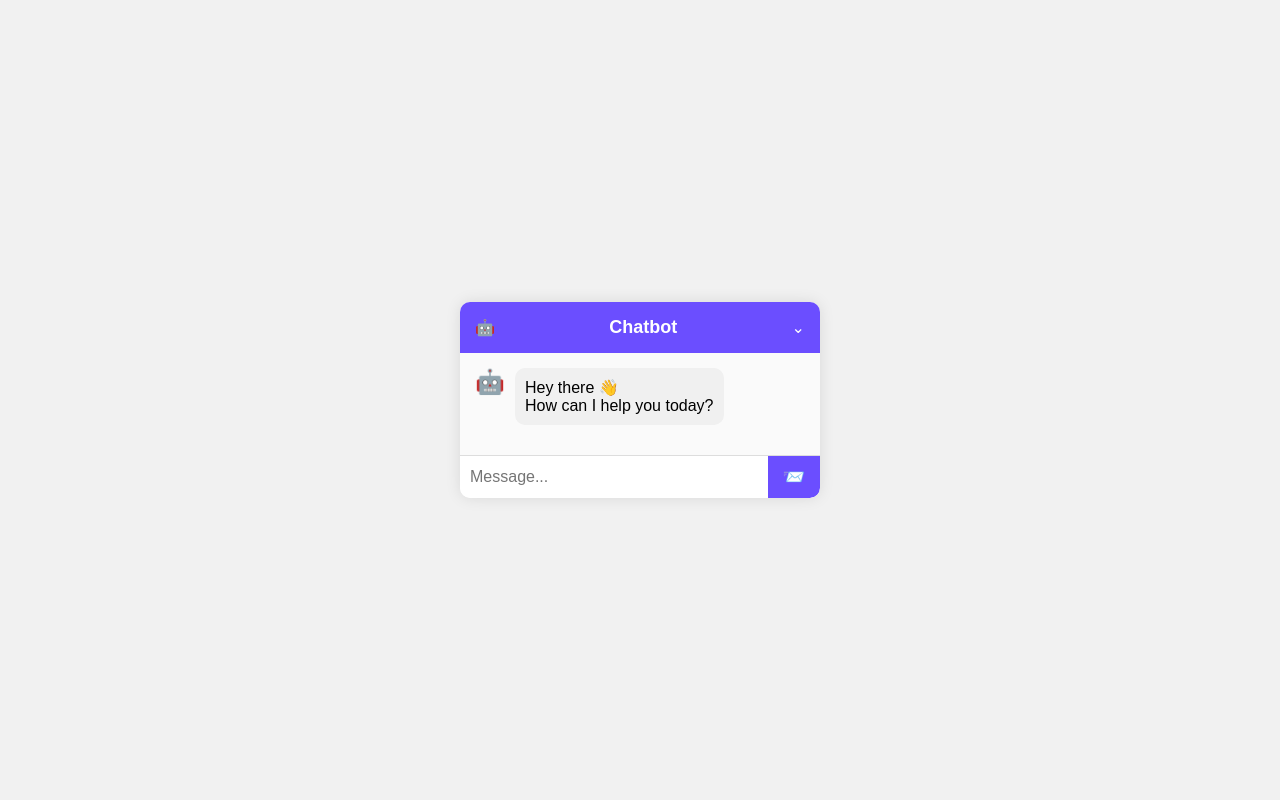
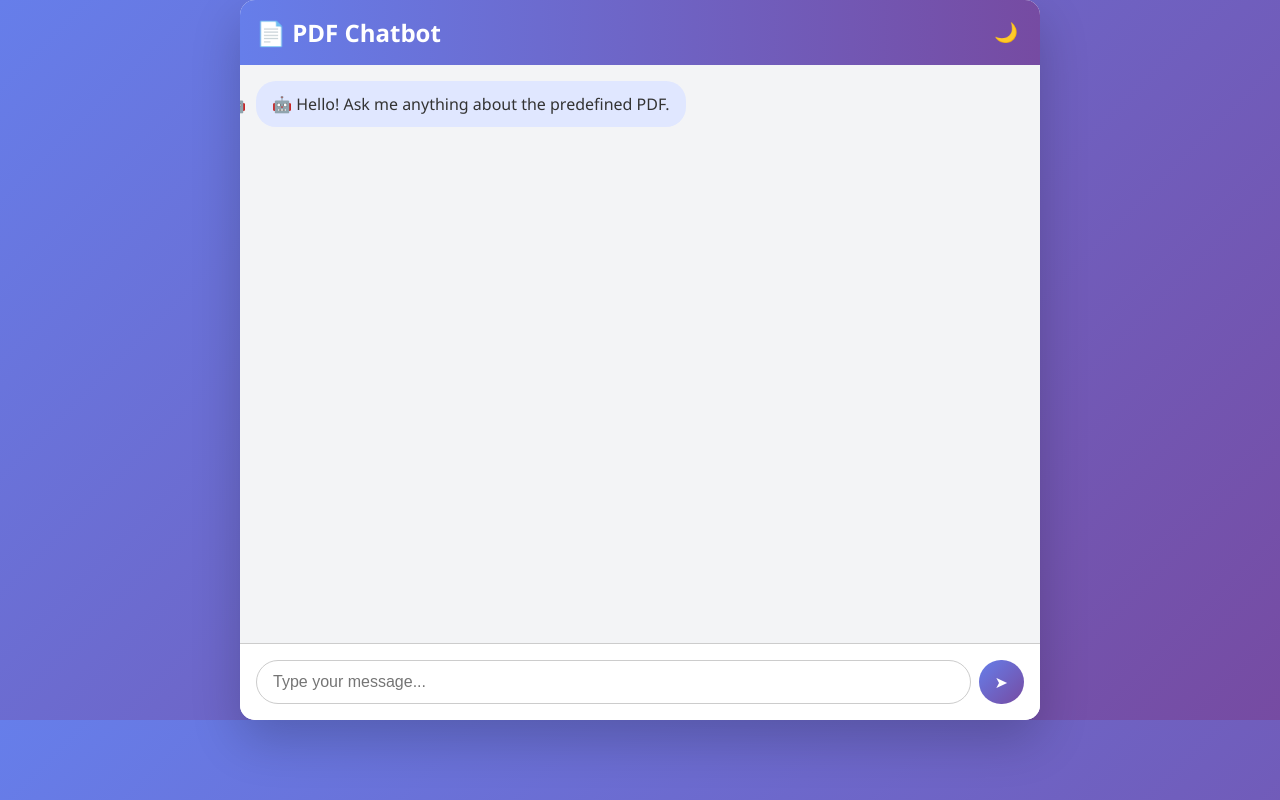
Before and after one commit to Harshraj0106/nouploadpdf_chatbot, a Flask app: page / in a window 1280 px wide. Run offline with Flask 3, Linux system fonts and the light colour scheme; parts of the project's set-up code (start-up, migrations or seed data) failed here and were passed over.

Commit message:
Initial commit

```diff
--- a/templates/index.html
+++ b/templates/index.html
@@ -1,30 +1,264 @@
 <!DOCTYPE html>
 <html lang="en">
 <head>
-  <meta charset="UTF-8" />
-  <meta name="viewport" content="width=device-width, initial-scale=1.0"/>
-  <title>Chatbot</title>
-  <link rel="stylesheet" href="style.css" />
+  <meta charset="UTF-8">
+  <meta name="viewport" content="width=device-width, initial-scale=1.0">
+  <title>PDF Chatbot</title>
+  <style>
+    :root {
+      --bg-light: #ffffff;
+      --bg-dark: #1e1e2f;
+      --text-light: #333;
+      --text-dark: #f3f3f3;
+      --bot-msg-light: #e0e7ff;
+      --bot-msg-dark: #2d2d44;
+      --user-msg-light: linear-gradient(135deg, #667eea, #764ba2);
+      --user-msg-dark: linear-gradient(135deg, #667eea, #764ba2);
+    }
+
+    body {
+      margin: 0;
+      font-family: 'Segoe UI', Tahoma, Geneva, Verdana, sans-serif;
+      background: linear-gradient(135deg, #667eea, #764ba2);
+      color: var(--text-light);
+      transition: background 0.3s, color 0.3s;
+    }
+
+    body.dark {
+      background: #12121c;
+      color: var(--text-dark);
+    }
+
+    .chat-wrapper {
+      max-width: 800px;
+      height: 90vh;
+      margin: auto;
+      background: var(--bg-light);
+      border-radius: 15px;
+      display: flex;
+      flex-direction: column;
+      box-shadow: 0 20px 50px rgba(0, 0, 0, 0.2);
+      overflow: hidden;
+      transition: background 0.3s;
+    }
+
+    body.dark .chat-wrapper {
+      background: var(--bg-dark);
+    }
+
+    .chat-header {
+      background: linear-gradient(to right, #667eea, #764ba2);
+      color: white;
+      padding: 1rem;
+      text-align: center;
+      font-size: 1.5rem;
+      font-weight: bold;
+      display: flex;
+      justify-content: space-between;
+      align-items: center;
+    }
+
+    .chat-header button {
+      background: transparent;
+      border: none;
+      color: white;
+      font-size: 1.2rem;
+      cursor: pointer;
+    }
+
+    .chat-body {
+      flex: 1;
+      padding: 1rem;
+      overflow-y: auto;
+      background: #f3f4f6;
+      transition: background 0.3s;
+    }
+
+    body.dark .chat-body {
+      background: #1a1a2b;
+    }
+
+    .message {
+      margin-bottom: 1rem;
+      display: flex;
+      flex-direction: column;
+    }
+
+    .message.user .message-content {
+      align-self: flex-end;
+      background: var(--user-msg-light);
+      color: white;
+    }
+
+    .message.bot .message-content {
+      align-self: flex-start;
+      background: var(--bot-msg-light);
+      color: var(--text-light);
+    }
+
+    body.dark .message.bot .message-content {
+      background: var(--bot-msg-dark);
+      color: var(--text-dark);
+    }
+
+    .message-content {
+      padding: 0.75rem 1rem;
+      border-radius: 20px;
+      max-width: 75%;
+      word-wrap: break-word;
+      position: relative;
+    }
+
+    .message.user .message-content::after {
+      content: '👤';
+      position: absolute;
+      right: -30px;
+      top: 50%;
+      transform: translateY(-50%);
+    }
+
+    .message.bot .message-content::before {
+      content: '🤖';
+      position: absolute;
+      left: -30px;
+      top: 50%;
+      transform: translateY(-50%);
+    }
+
+    .sources {
+      font-size: 0.8rem;
+      margin-top: 0.5rem;
+      color: #444;
+    }
+
+    body.dark .sources {
+      color: #bbb;
+    }
+
+    .chat-input {
+      display: flex;
+      padding: 1rem;
+      background: var(--bg-light);
+      border-top: 1px solid #ccc;
+      transition: background 0.3s;
+    }
+
+    body.dark .chat-input {
+      background: var(--bg-dark);
+      border-top: 1px solid #444;
+    }
+
+    .chat-input input {
+      flex: 1;
+      padding: 0.75rem 1rem;
+      border-radius: 25px;
+      border: 1px solid #ccc;
+      outline: none;
+      font-size: 1rem;
+      margin-right: 0.5rem;
+    }
+
+    body.dark .chat-input input {
+      background: #2a2a3c;
+      color: white;
+      border: 1px solid #555;
+    }
+
+    .chat-input button {
+      background: linear-gradient(135deg, #667eea, #764ba2);
+      color: #fff;
+      border: none;
+      padding: 0.75rem 1rem;
+      border-radius: 25px;
+      font-size: 1rem;
+      cursor: pointer;
+    }
+
+    .loading {
+      text-align: center;
+      padding: 0.5rem;
+    }
+  </style>
 </head>
 <body>
-  <div class="chatbot-container">
+  <div class="chat-wrapper">
     <div class="chat-header">
-      <span class="bot-icon">🤖</span>
-      <span class="chat-title">Chatbot</span>
-      <span class="dropdown-icon">⌄</span>
+      📄 PDF Chatbot
+      <button id="toggleMode" title="Toggle Dark Mode">🌙</button>
     </div>
-    <div class="chat-body" id="chat-body">
+    <div class="chat-body" id="messages">
       <div class="message bot">
-        <span class="bot-icon">🤖</span>
-        <div class="text">Hey there 👋<br/>How can I help you today?</div>
+        <div class="message-content">🤖 Hello! Ask me anything about the predefined PDF.</div>
       </div>
     </div>
+    <div class="loading" id="loading" style="display:none;">Thinking...</div>
     <div class="chat-input">
-      <input type="text" id="user-input" placeholder="Message..." />
-      <button onclick="sendMessage()">📨</button>
+      <input type="text" id="questionInput" placeholder="Type your message...">
+      <button id="sendBtn">➤</button>
     </div>
   </div>
+  <script>
+    const messagesContainer = document.getElementById('messages');
+    const questionInput = document.getElementById('questionInput');
+    const sendBtn = document.getElementById('sendBtn');
+    const loading = document.getElementById('loading');
+    const toggleBtn = document.getElementById('toggleMode');
 
-  <script src="script.js"></script>
+    function addMessage(content, isUser = false, sources = null) {
+      const messageDiv = document.createElement('div');
+      messageDiv.className = `message ${isUser ? 'user' : 'bot'}`;
+      let html = `<div class="message-content">${content}</div>`;
+      if (sources && sources.length > 0) {
+        html += '<div class="sources"><strong>Sources:</strong><br>';
+        sources.forEach((source, index) => {
+          html += `${index + 1}. ${source}<br>`;
+        });
+        html += '</div>';
+      }
+      messageDiv.innerHTML = html;
+      messagesContainer.appendChild(messageDiv);
+      messagesContainer.scrollTop = messagesContainer.scrollHeight;
+    }
+
+    function askQuestion() {
+      const question = questionInput.value.trim();
+      if (!question) return;
+      addMessage(question, true);
+      questionInput.value = '';
+      loading.style.display = 'block';
+      sendBtn.disabled = true;
+
+      fetch('/api/ask', {
+        method: 'POST',
+        headers: { 'Content-Type': 'application/json' },
+        body: JSON.stringify({ question })
+      })
+        .then(res => res.json())
+        .then(data => {
+          loading.style.display = 'none';
+          sendBtn.disabled = false;
+          if (data.error) {
+            addMessage(`❗ Error: ${data.error}`);
+          } else {
+            addMessage(data.answer, false, data.sources);
+          }
+        })
+        .catch(() => {
+          loading.style.display = 'none';
+          sendBtn.disabled = false;
+          addMessage('⚠️ Sorry, there was an error processing your question.');
+        });
+    }
+
+    sendBtn.addEventListener('click', askQuestion);
+    questionInput.addEventListener('keypress', e => {
+      if (e.key === 'Enter') askQuestion();
+    });
+
+    toggleBtn.addEventListener('click', () => {
+      document.body.classList.toggle('dark');
+      toggleBtn.textContent = document.body.classList.contains('dark') ? '☀️' : '🌙';
+    });
+  </script>
 </body>
 </html>
```
Also changed, not shown: app.py (renamed from templates/app.py).
